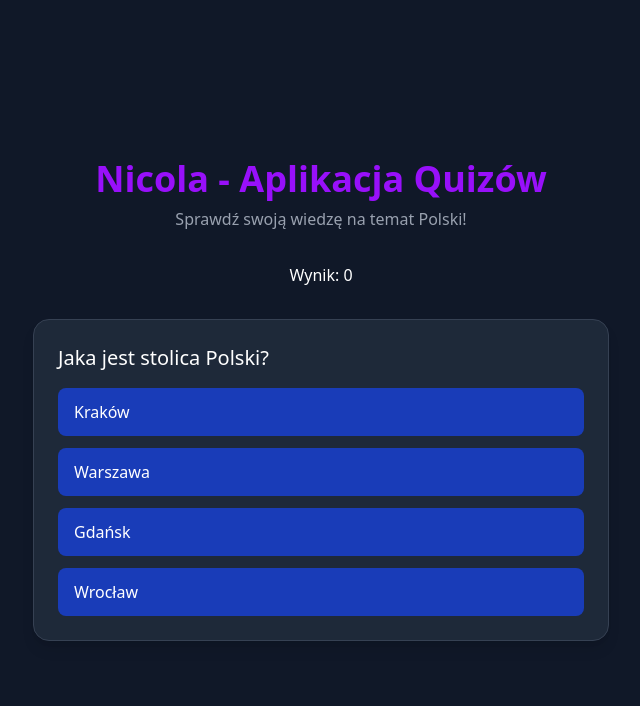
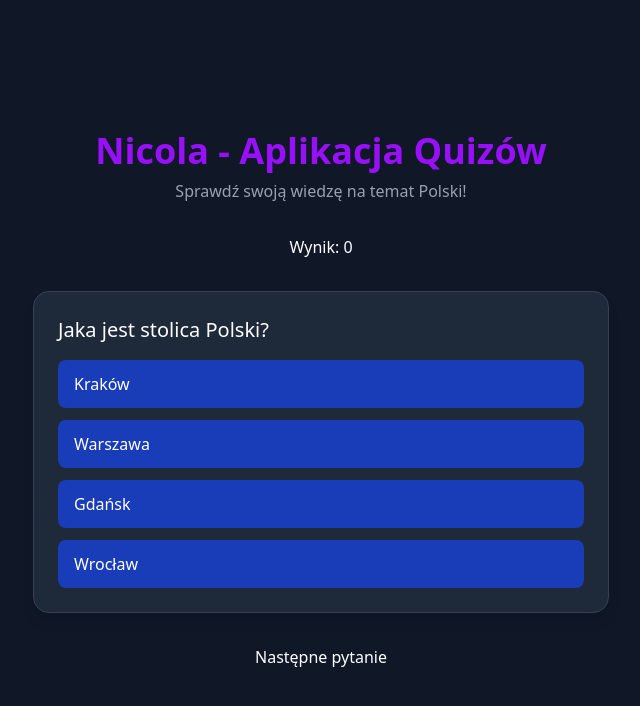
Before and after one commit to nic00la1/react-quiz, a React (Vite) app in the folder react-quiz/react-quiz-nicola/: page / in a window 1280 px wide. Both pictures are taken after a click on the button "Kraków". Shown: the top 706 px of the page, without its empty margins (319-959 px from the left). Built offline with nearby package versions, Linux system fonts and the light colour scheme.

Commit message:
przechodzenie do nastepnego pytania

```diff
--- a/react-quiz/react-quiz-nicola/src/App.jsx
+++ b/react-quiz/react-quiz-nicola/src/App.jsx
@@ -19,7 +19,18 @@ function App() {
     if (option === questions[currentQuestion].answer) {
       setScore(score + 1);
     }
-  }
+  };
+
+  const goToNext = () => {
+    if (currentQuestion + 1 < questions.length) { // sprawdza, czy są jeszcze pytania do wyświetlenia
+      setCurrentQuestion(currentQuestion + 1); // przechodzi do następnego pytania
+      setSelectedAnswer(null); // resetuje zaznaczoną odpowiedź
+      setShowFeedback(false); // ukrywa informację zwrotną
+    }
+    else {
+      setIsFinished(true); // oznacza, że quiz się zakończył
+    }
+  };
 
   return (
     <div className="min-h-screen bg-gray-900 text-white flex flex-col items-center justify-center p-4 space-y-8">
@@ -28,7 +39,18 @@ function App() {
         <p className="text-gray-400">Sprawdź swoją wiedzę na temat Polski!</p>
       </div>
       <p>Wynik: {score}</p>
-      <QuestionCard onAnswer={handleAnswer} data={questions[currentQuestion]} />
+      <QuestionCard
+        showFeedback={showFeedback}
+        onAnswer={handleAnswer}
+        data={questions[currentQuestion]}
+      />
+      <div>
+        {showFeedback && (
+          <button onClick={goToNext}>
+            {currentQuestion + 1 < questions.length ? "Następne pytanie" : "Zobacz wynik"}
+          </button>
+        )}
+      </div>
     </div>
   );
 }
--- a/react-quiz/react-quiz-nicola/src/components/QuestionCard.jsx
+++ b/react-quiz/react-quiz-nicola/src/components/QuestionCard.jsx
@@ -1,6 +1,6 @@
 import React from 'react'
 
-const QuestionCard = ({data, onAnswer}) => {
+const QuestionCard = ({data, onAnswer, showFeedback}) => {
     const {question, options, answer} = data;
   return (
     <div className='bg-gray-800 p-6 rounded-2xl shadow-lg w-full max-w-xl border border-gray-700'>
@@ -10,7 +10,8 @@ const QuestionCard = ({data, onAnswer}) => {
             options.map((option, index) => (
                 <button className='text-left px-4 py-3 cursor-pointer bg-blue-800 rounded-lg text-white'
                  key={index}
-                 onClick={() => onAnswer(option)}>
+                 onClick={() => onAnswer(option)}
+                 disabled={showFeedback}>
                     {option}
                 </button>
             ))
```
